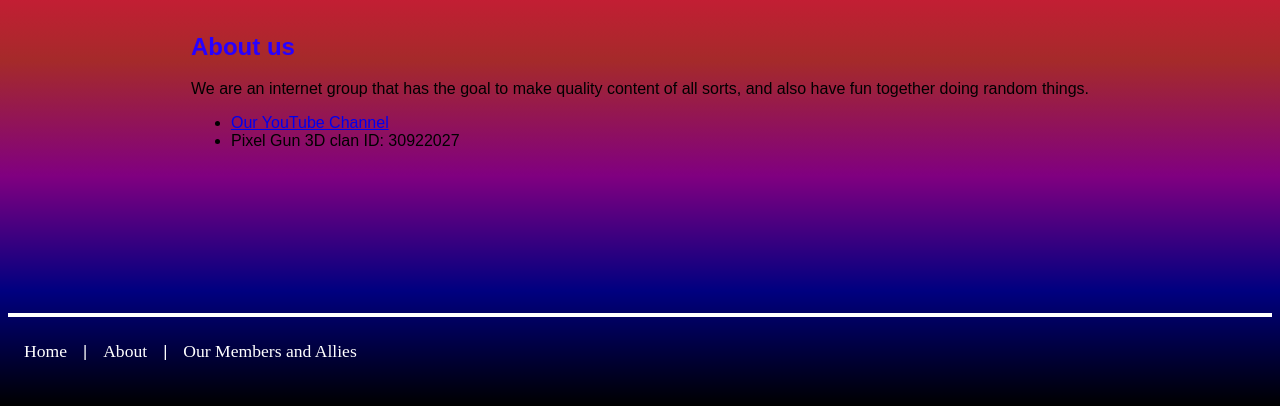
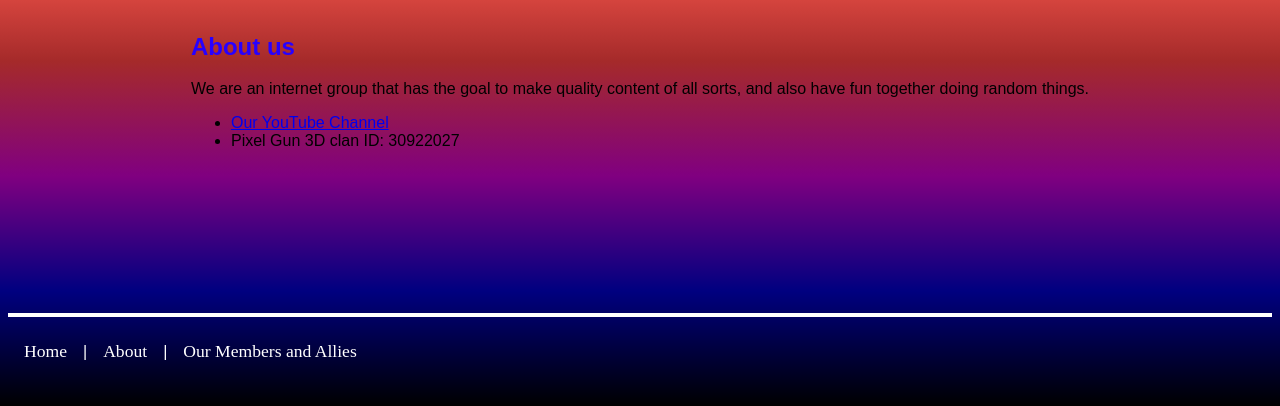
Before and after one commit to KingDragonArtistz/kingdragonartistz.github.io, a plain HTML site: page index.html in a window 1280 px wide. Shown: the part 399-805 px from the top of the page. Drawn offline with Linux system fonts and the light colour scheme; a web font is replaced by a local one.

Commit message:
Update woah.css

```diff
--- a/woah.css
+++ b/woah.css
@@ -1,7 +1,7 @@
 @import url('https://fonts.cdnfonts.com/css/helvetica-neue-55?styles=16016');
 
 html,body {
-    --color-bg: linear-gradient(chocolate, gold, yellow, crimson, brown, purple, navy, black);
+    --color-bg: linear-gradient(chocolate, gold, yellow, #ff5b4f, brown, purple, navy, black);
     --color-bg2: repeating-conic-gradient(red 0deg 10deg, gold 10deg 20deg, blue 20deg 30deg);
     --color-bg3: conic-gradient(red 0deg, red 90deg, yellow 90deg, yellow 180deg, green 180deg, green 270deg, blue 270deg);
     --color-text-main: #000000;
```
